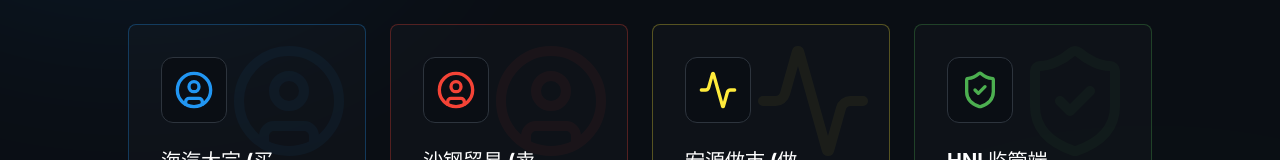
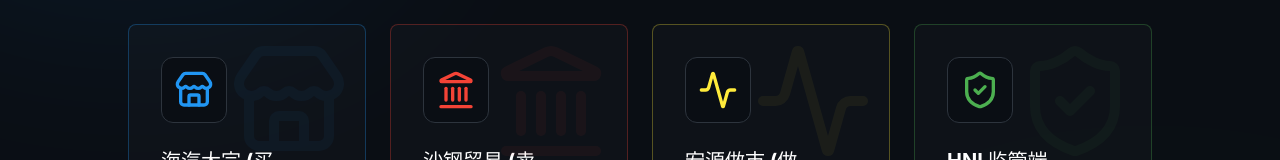
Before and after one commit to charlieqf/hni-trade-demo, a React (Vite) app: page / in a window 1280 px wide. Shown: the part 257-417 px from the top of the page. Built offline with nearby package versions, Linux system fonts and the light colour scheme.

Commit message:
fix: resolve Admin workbench crash, fix cross-tab role isolation, and improve auto-matching attributes

```diff
--- a/src/App.jsx
+++ b/src/App.jsx
@@ -6,12 +6,13 @@ import MarketDepth from './features/market/MarketDepth';
 import QuoteForm from './features/quote/QuoteForm';
 import OrderManagement from './features/trade/OrderManagement';
 import MatchingWorkbench from './features/matching/MatchingWorkbench';
-import useTradeStore from './store/useTradeStore';
+import useTradeStore, { useUserStore } from './store/useTradeStore';
 import NotificationCenter from './components/NotificationCenter';
 import { LayoutDashboard, Target, Briefcase, Settings, Gavel } from 'lucide-react';
 
 function App() {
-  const { currentUserRole, resetSystem } = useTradeStore(); // Added resetSystem
+  const { currentUserRole } = useUserStore();
+  const { resetSystem } = useTradeStore();
   const [activeTab, setActiveTab] = useState('terminal'); // terminal, portfolio, matching, settings
 
   // Cross-tab Synchronization Listener
--- a/src/components/LoginScreen.jsx
+++ b/src/components/LoginScreen.jsx
@@ -1,16 +1,16 @@
 import React from 'react';
-import useTradeStore from '../store/useTradeStore';
-import { UserCircle, ShieldCheck, Activity, ArrowRight } from 'lucide-react';
+import { useUserStore, USER_ROLE_NAMES, USER_ROLES } from '../store/useTradeStore';
+import { ShieldCheck, User as UserIcon, Store, Landmark, ArrowRight, Activity } from 'lucide-react';
 
 const LoginScreen = () => {
-    const { setCurrentRole } = useTradeStore();
+    const { setCurrentRole } = useUserStore();
 
     const identityCards = [
         {
             id: 'BUYER',
             name: '海汽大宗 (买方)',
             desc: '大型大宗商品交易商，负责采购与库存管理',
-            icon: <UserCircle className="text-trade-blue" size={40} />,
+            icon: <Store className="text-trade-blue" size={40} />,
             color: 'border-trade-blue/30',
             rating: 'AAA'
         },
@@ -18,7 +18,7 @@ const LoginScreen = () => {
             id: 'SELLER',
             name: '沙钢贸易 (卖方)',
             desc: '钢厂下属贸易机构，发布一手现货货源',
-            icon: <UserCircle className="text-trade-red" size={40} />,
+            icon: <Landmark className="text-trade-red" size={40} />,
             color: 'border-trade-red/30',
             rating: 'AAA'
         },
--- a/src/components/Navbar.jsx
+++ b/src/components/Navbar.jsx
@@ -1,9 +1,10 @@
-import React from 'react';
-import useTradeStore, { USER_ROLES, USER_ROLE_NAMES } from '../store/useTradeStore';
-import { UserCircle, ShieldCheck, Activity } from 'lucide-react';
+import React, { useState } from 'react';
+import useTradeStore, { USER_ROLE_NAMES, useUserStore } from '../store/useTradeStore';
+import { User, LogOut, ShieldCheck, ChevronDown, Bell } from 'lucide-react';
 
 const Navbar = () => {
-    const { currentUserRole, logout } = useTradeStore();
+    const { currentUserRole, logout } = useUserStore();
+    const { notifications } = useTradeStore();
 
     return (
         <nav className="h-16 bg-trade-card border-b border-trade-border flex items-center justify-between px-6 sticky top-0 z-50">
@@ -17,38 +18,44 @@ const Navbar = () => {
                 </div>
             </div>
 
-            <div className="flex items-center gap-4">
-                <div className="flex items-center gap-3 bg-trade-bg px-4 py-2 rounded-lg border border-trade-border group relative overflow-hidden">
-                    <div className="w-1.5 h-1.5 bg-trade-blue rounded-full absolute top-2 right-2"></div>
-                    <UserCircle size={20} className="text-trade-blue" />
-                    <div className="flex flex-col">
-                        <div className="flex items-center gap-1.5 mb-0.5">
-                            <span className="text-[10px] text-gray-500 font-bold uppercase tracking-tighter cursor-default">当前机构身份</span>
-                            <span className="text-[9px] bg-trade-blue/20 text-trade-blue px-1 rounded font-black border border-trade-blue/30 leading-tight">
-                                {currentUserRole === 'BUYER' || currentUserRole === 'SELLER' ? 'AAA' :
-                                    currentUserRole === 'MM' ? 'AA+' : 'EXEMPT'}
-                            </span>
+            <div className="flex items-center gap-6">
+                <div className="flex items-center gap-4 border-r border-trade-border pr-6">
+                    <button className="relative p-2 text-gray-400 hover:text-white transition-colors">
+                        <Bell size={20} />
+                        {notifications.length > 0 && (
+                            <span className="absolute top-1.5 right-1.5 w-2 h-2 bg-trade-red rounded-full ring-2 ring-trade-card"></span>
+                        )}
+                    </button>
+                    <div className="hidden md:block text-right">
+                        <div className="text-[10px] text-gray-500 font-bold uppercase tracking-tighter">当前系统状态</div>
+                        <div className="text-[11px] text-trade-green font-black flex items-center gap-1">
+                            <span className="w-1 h-1 bg-trade-green rounded-full animate-pulse"></span>
+                            CONNECTED
                         </div>
-                        <span className="text-sm font-bold text-gray-200">{USER_ROLE_NAMES[currentUserRole]}</span>
                     </div>
                 </div>
 
-                <button
-                    onClick={logout}
-                    className="px-4 py-2 text-xs font-bold text-gray-500 hover:text-trade-red border border-trade-border hover:border-trade-red/50 rounded-lg transition-all flex items-center gap-2 bg-white/[0.02]"
-                >
-                    <ShieldCheck size={14} />
-                    退出登录
-                </button>
-            </div>
-
-            <div className="flex items-center gap-4 text-sm text-gray-400">
-                <div className="flex items-center gap-2">
-                    <span className="w-2 h-2 bg-trade-green rounded-full animate-pulse"></span>
-                    系统状态: 运行中
+                <div className="flex items-center gap-3 pl-2">
+                    <div className="w-10 h-10 rounded-full bg-gradient-to-br from-trade-blue/20 to-trade-green/20 border border-trade-blue/30 flex items-center justify-center text-trade-blue shadow-inner">
+                        <User size={20} />
+                    </div>
+                    <div className="hidden sm:block">
+                        <div className="text-xs font-black text-gray-200">
+                            {USER_ROLE_NAMES[currentUserRole] || '未登录'}
+                        </div>
+                        <div className="text-[9px] text-trade-blue font-bold uppercase tracking-widest flex items-center gap-1">
+                            <ShieldCheck size={10} />
+                            Verified Identity
+                        </div>
+                    </div>
+                    <button
+                        onClick={logout}
+                        className="ml-2 p-2 text-gray-500 hover:text-trade-red transition-colors group"
+                        title="安全退出"
+                    >
+                        <LogOut size={18} className="group-hover:translate-x-1 transition-transform" />
+                    </button>
                 </div>
-                <div className="text-gray-500">|</div>
-                <div>{new Date().toLocaleTimeString('zh-CN')}</div>
             </div>
         </nav>
     );
--- a/src/features/matching/MatchingWorkbench.jsx
+++ b/src/features/matching/MatchingWorkbench.jsx
@@ -4,9 +4,21 @@ import { Gavel, CheckCircle2, AlertCircle } from 'lucide-react';
 
 const MatchingWorkbench = () => {
     const { orders, executeTrade, selectedVariety } = useTradeStore();
+    const [selectedBid, setSelectedBid] = useState(null);
+    const [selectedAsk, setSelectedAsk] = useState(null);
     const [manualPrice, setManualPrice] = useState('');
     const [manualQty, setManualQty] = useState('');
     const [manualNotes, setManualNotes] = useState('');
+
+    const openBids = useMemo(() =>
+        orders.filter(o => o.status === 'OPEN' && o.type === 'BID' && o.typeId === selectedVariety.typeId),
+        [orders, selectedVariety]
+    );
+
+    const openAsks = useMemo(() =>
+        orders.filter(o => o.status === 'OPEN' && o.type === 'ASK' && o.typeId === selectedVariety.typeId),
+        [orders, selectedVariety]
+    );
 
     // Update defaults when selection changes
     React.useEffect(() => {
--- a/src/features/quote/QuoteForm.jsx
+++ b/src/features/quote/QuoteForm.jsx
@@ -1,12 +1,13 @@
 import React, { useState, useMemo, useEffect } from 'react';
-import useTradeStore from '../../store/useTradeStore';
+import useTradeStore, { useUserStore } from '../../store/useTradeStore';
 import { TRADING_VARIETIES } from '../../data/varieties';
 import { Send, Plus, Minus, Info, ShieldCheck, Activity, Scale, CreditCard } from 'lucide-react';
 
 const FUTURES_REFERENCE = 3820; // Mock current futures price
 
 const QuoteForm = () => {
-    const { currentUserRole, selectedVariety, addOrder } = useTradeStore();
+    const { currentUserRole } = useUserStore();
+    const { selectedVariety, addOrder } = useTradeStore();
     const [type, setType] = useState('BID'); // BID or ASK
     const [price, setPrice] = useState(3840);
     const [isBasis, setIsBasis] = useState(false); // New: Basis vs Fixed
--- a/src/features/trade/OrderManagement.jsx
+++ b/src/features/trade/OrderManagement.jsx
@@ -1,10 +1,11 @@
 import React, { useMemo } from 'react';
-import useTradeStore, { USER_ROLE_NAMES } from '../../store/useTradeStore';
+import useTradeStore, { USER_ROLE_NAMES, useUserStore } from '../../store/useTradeStore';
 import { TRADING_VARIETIES } from '../../data/varieties';
 import { XCircle, ExternalLink, History, X, ShieldCheck as Shield, FileText } from 'lucide-react';
 
 const OrderManagement = () => {
-    const { orders, cancelOrder, trades, currentUserRole } = useTradeStore();
+    const { currentUserRole } = useUserStore();
+    const { orders, cancelOrder, trades } = useTradeStore();
     const [selectedTradeForReceipt, setSelectedTradeForReceipt] = React.useState(null);
 
     const myOrders = useMemo(() =>
@@ -130,8 +131,8 @@ const OrderManagement = () => {
                                     <td className="trade-table-cell font-mono">{trade.quantity}</td>
                                     <td className="trade-table-cell">
                                         <span className={`text-[10px] px-1.5 py-0.5 rounded font-bold ${trade.matchedBy === 'AUTO'
-                                                ? 'bg-trade-border text-gray-400'
-                                                : 'bg-amber-500 text-black shadow-[0_0_10px_rgba(245,158,11,0.4)]'
+                                            ? 'bg-trade-border text-gray-400'
+                                            : 'bg-amber-500 text-black shadow-[0_0_10px_rgba(245,158,11,0.4)]'
                                             }`}>
                                             {trade.matchedBy === 'AUTO' ? '系统自动' : '人工撮合'}
                                         </span>
--- a/src/store/useTradeStore.js
+++ b/src/store/useTradeStore.js
@@ -15,10 +15,24 @@ export const USER_ROLE_NAMES = {
     ADMIN: '系统管理员 (HNI)',
 };
 
+// Separate store for Per-Tab User Role (Session Storage)
+export const useUserStore = create(
+    persist(
+        (set) => ({
+            currentUserRole: null,
+            setCurrentRole: (role) => set({ currentUserRole: role }),
+            logout: () => set({ currentUserRole: null }),
+        }),
+        {
+            name: 'hni-user-session',
+            storage: createJSONStorage(() => sessionStorage),
+        }
+    )
+);
+
 const useTradeStore = create(
     persist(
         (set, get) => ({
-            currentUserRole: null, // Not persisted, resets on reload/new tab
             selectedVariety: { categoryId: 'steel', typeId: 'rebar' },
             notifications: [], // For toast messages
 
@@ -37,8 +51,6 @@ const useTradeStore = create(
             trades: [
                 { id: 't1', buyOrderId: 'mock-buy-1', sellOrderId: 'mock-sell-1', price: 3840, quantity: 50, categoryId: 'steel', typeId: 'rebar', timestamp: Date.now() - 200000, matchedBy: 'AUTO' },
             ],
-
-            setCurrentRole: (role) => set({ currentUserRole: role }),
 
             setSelectedVariety: (variety) => set({ selectedVariety: variety }),
 
@@ -155,8 +167,6 @@ const useTradeStore = create(
                 notifications: [],
                 selectedVariety: { categoryId: 'steel', typeId: 'rebar' }
             }),
-
-            logout: () => set({ currentUserRole: null }),
         }),
         {
             name: 'hni-trade-storage-v2',
```
Also changed, not shown: 2 other files (tests, documents, lock files or other folders).
